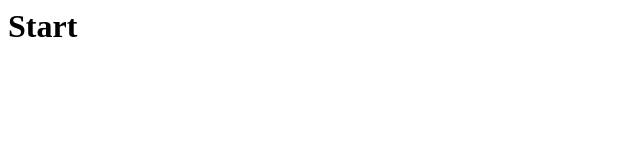
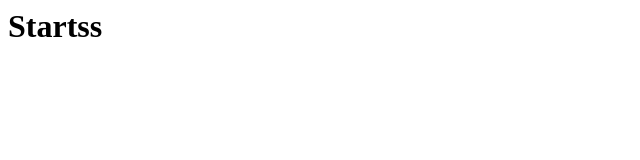
Before and after one commit to NataliiaZharovska/Filters_Files, a plain HTML site: page index.html in a window 1280 px wide. Shown: the full height of the page, 0-640 px from the left. Drawn offline with Linux system fonts and the light colour scheme.

```diff
--- a/index.html
+++ b/index.html
@@ -1 +1 @@
-<h1>Start</h1>
+<h1>Startss</h1>
```
